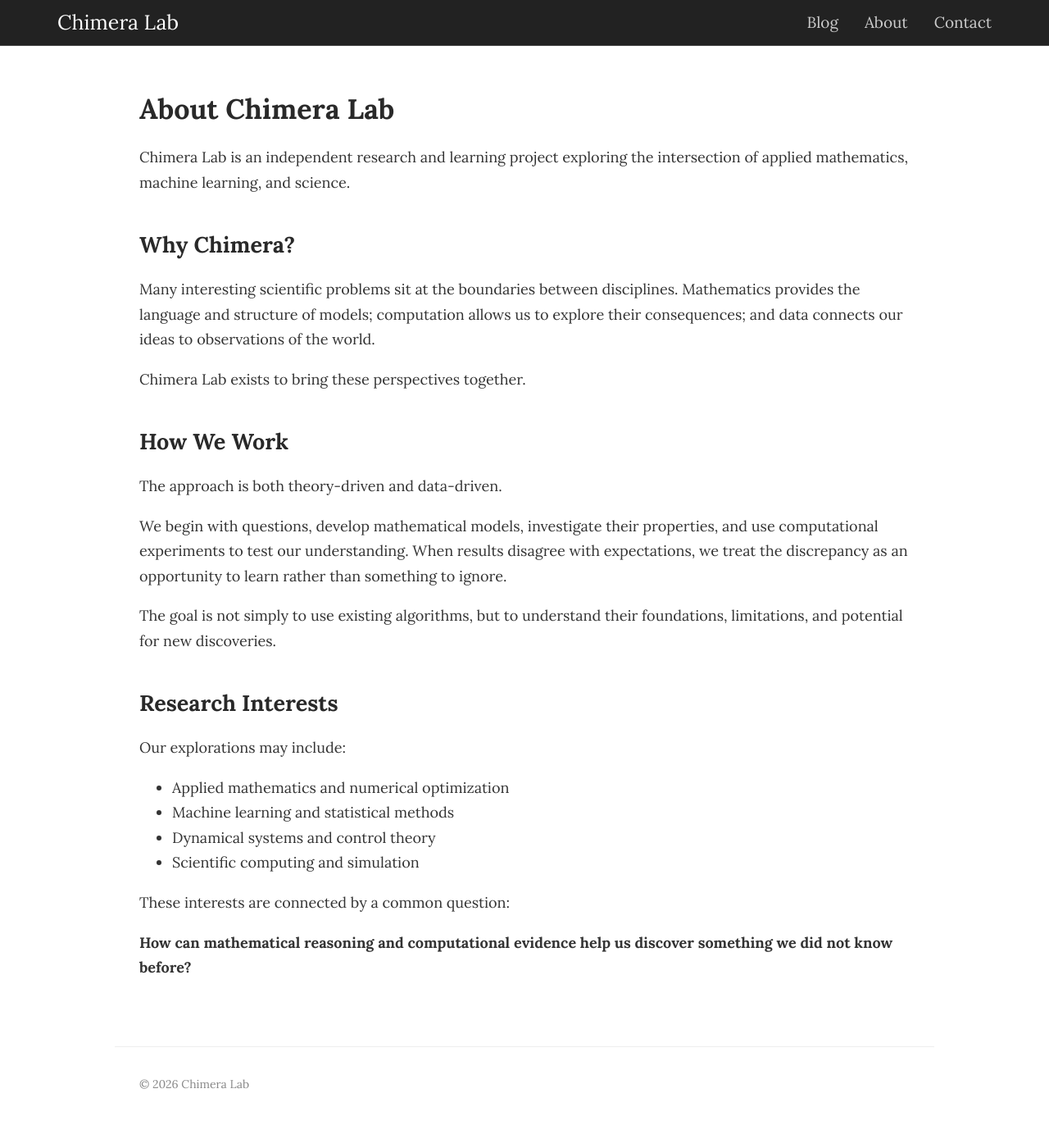
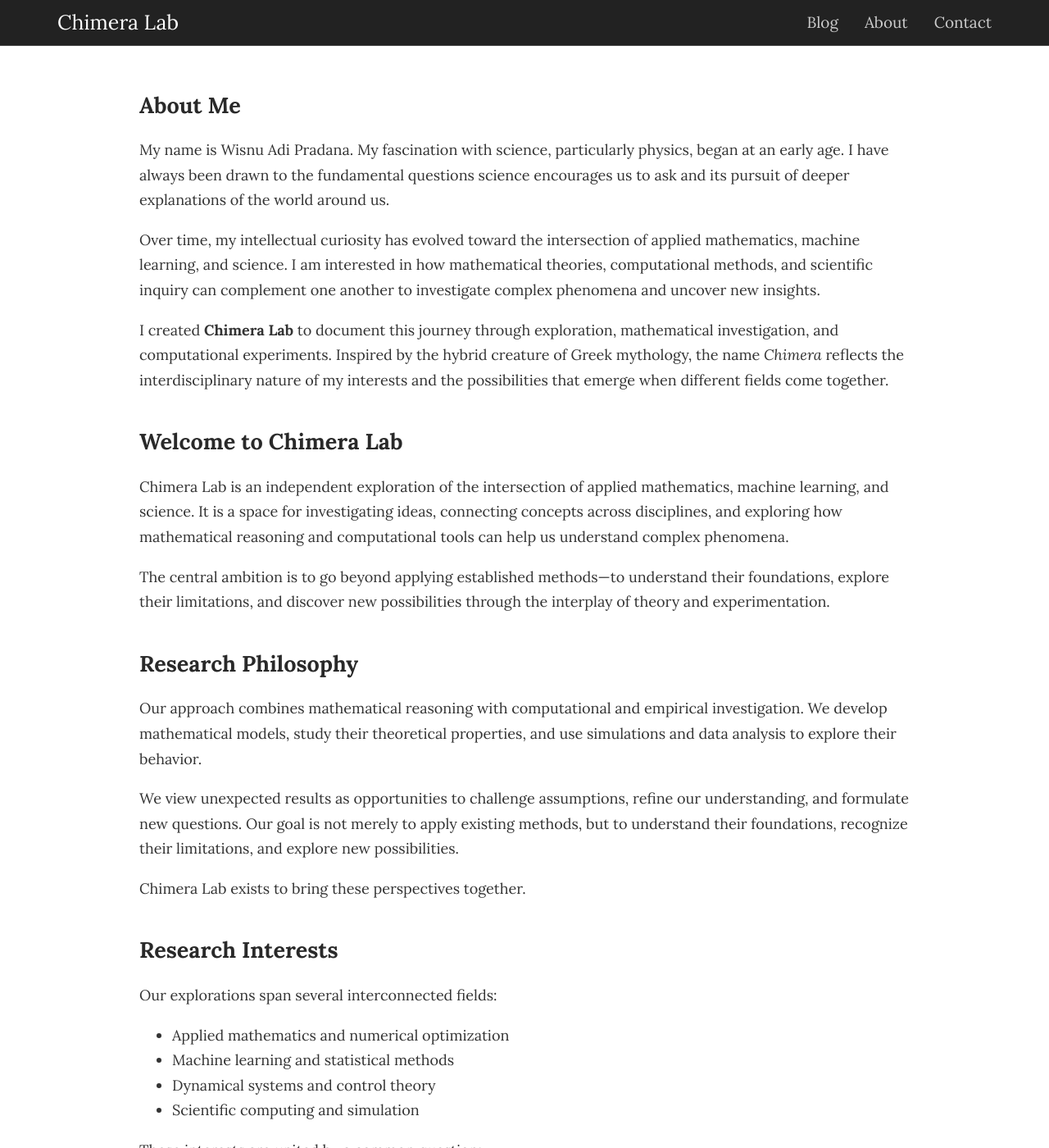
Before and after one commit to chimeralab314/chimeralab314.github.io, a Jekyll site: the page built from about.md, in a window 1280 px wide and 1400 px high. Shown: the whole window at 82% size. Built offline with Jekyll 4.4.1, drawn with Linux system fonts in a browser that asks for light colours; our own code applies the rules of GitHub Pages for plain Markdown files; a script that is not in the unit is left out; some of the changed text lies outside the part shown.

Commit message:
Revise About section with personal insights and focus
Updated the 'About' section to include personal introduction and research philosophy.

```diff
--- a/about.md
+++ b/about.md
@@ -3,33 +3,37 @@ title: "About"
 permalink: /about/
 ---
 
-# About Chimera Lab
+## About Me
 
-Chimera Lab is an independent research and learning project exploring the intersection of applied mathematics, machine learning, and science.
+My name is Wisnu Adi Pradana. My fascination with science, particularly physics, began at an early age. I have always been drawn to the fundamental questions science encourages us to ask and its pursuit of deeper explanations of the world around us.
 
-## Why Chimera?
+Over time, my intellectual curiosity has evolved toward the intersection of applied mathematics, machine learning, and science. I am interested in how mathematical theories, computational methods, and scientific inquiry can complement one another to investigate complex phenomena and uncover new insights.
 
-Many interesting scientific problems sit at the boundaries between disciplines. Mathematics provides the language and structure of models; computation allows us to explore their consequences; and data connects our ideas to observations of the world.
+I created **Chimera Lab** to document this journey through exploration, mathematical investigation, and computational experiments. Inspired by the hybrid creature of Greek mythology, the name *Chimera* reflects the interdisciplinary nature of my interests and the possibilities that emerge when different fields come together.
+
+## Welcome to Chimera Lab
+
+Chimera Lab is an independent exploration of the intersection of applied mathematics, machine learning, and science. It is a space for investigating ideas, connecting concepts across disciplines, and exploring how mathematical reasoning and computational tools can help us understand complex phenomena.
+
+The central ambition is to go beyond applying established methods—to understand their foundations, explore their limitations, and discover new possibilities through the interplay of theory and experimentation.
+
+## Research Philosophy
+
+Our approach combines mathematical reasoning with computational and empirical investigation. We develop mathematical models, study their theoretical properties, and use simulations and data analysis to explore their behavior.
+
+We view unexpected results as opportunities to challenge assumptions, refine our understanding, and formulate new questions. Our goal is not merely to apply existing methods, but to understand their foundations, recognize their limitations, and explore new possibilities.
 
 Chimera Lab exists to bring these perspectives together.
 
-## How We Work
-
-The approach is both theory-driven and data-driven.
-
-We begin with questions, develop mathematical models, investigate their properties, and use computational experiments to test our understanding. When results disagree with expectations, we treat the discrepancy as an opportunity to learn rather than something to ignore.
-
-The goal is not simply to use existing algorithms, but to understand their foundations, limitations, and potential for new discoveries.
-
 ## Research Interests
 
-Our explorations may include:
+Our explorations span several interconnected fields:
 
 - Applied mathematics and numerical optimization
 - Machine learning and statistical methods
 - Dynamical systems and control theory
 - Scientific computing and simulation
 
-These interests are connected by a common question:
+These interests are united by a common question:
 
 **How can mathematical reasoning and computational evidence help us discover something we did not know before?**
```
